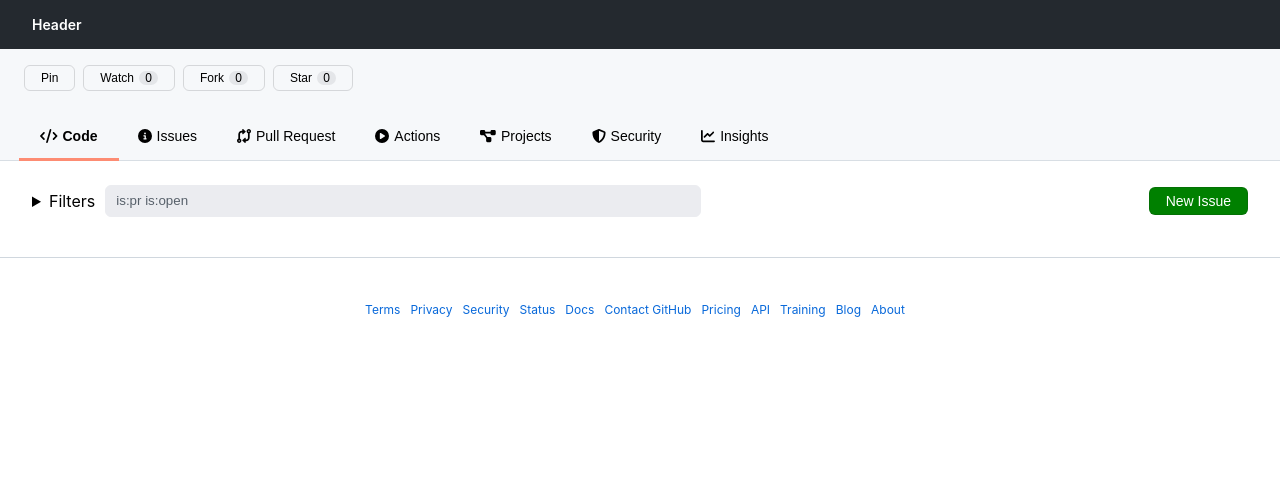
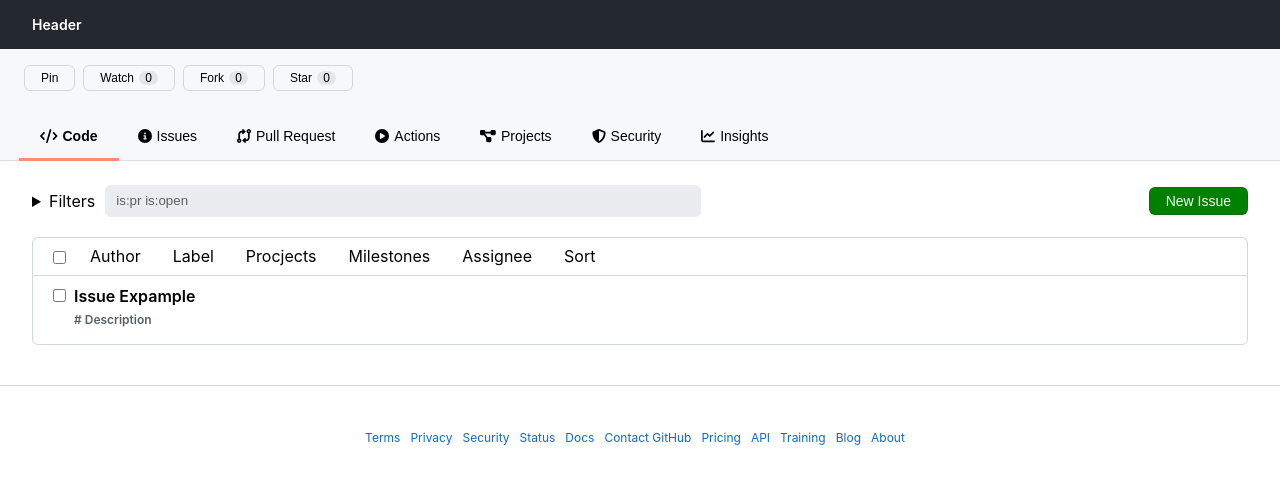
Before and after one commit to leejaelll/React-gitHubIssuePage, a React (Create React App) app: page / in a window 1280 px wide. Shown: the top 484 px of the page. Built offline with nearby package versions, Linux system fonts and the light colour scheme.

Commit message:
feat: Add code 'import component'
- ListContainer 컴포넌트에 ListItemLayout 컴포넌트 추가
- ListItem 컴포넌트 생성

```diff
--- a/src/components/ListContainer.js
+++ b/src/components/ListContainer.js
@@ -1,6 +1,8 @@
 import { useState, useEffect } from 'react';
 import styles from '../styles/ListContainer.module.css';
 import Button from './Button';
+import ListItem from './ListItem';
+import ListItemLayout from './ListItemLayout';
 
 export default function ListContainer() {
   const [inputValue, setInputValue] = useState('is:pr is:open');
@@ -26,6 +28,21 @@
         </div>
         <Button style={{ fontSize: '14px', backgroundColor: 'green', color: 'white' }}>New Issue</Button>
       </div>
+      <ListItemLayout className={styles.listFilter}>
+        <div className={styles.filterList}>
+          <span>Author</span>
+          <span>Label</span>
+          <span>Procjects</span>
+          <span>Milestones</span>
+          <span>Assignee</span>
+          <span>Sort</span>
+        </div>
+      </ListItemLayout>
+
+      {/* ListItem section */}
+      <div className={styles.container}>
+        <ListItem />
+      </div>
     </div>
   );
 }
--- /dev/null
+++ b/src/components/ListItem.js
@@ -0,0 +1,13 @@
+import styles from '../styles/ListItem.module.css';
+import ListItemLayout from './ListItemLayout';
+
+export default function ListItem({ checked, onChangeCheckBox, onClickTitle }) {
+  return (
+    <ListItemLayout>
+      <div onClick={onClickTitle} className={styles.title} role="button">
+        Issue Expample
+        <div className={styles.description}># Description</div>
+      </div>
+    </ListItemLayout>
+  );
+}
--- a/src/styles/ListContainer.module.css
+++ b/src/styles/ListContainer.module.css
@@ -35,6 +35,14 @@
   padding: 10px;
 }
 
+.listFilter {
+  margin-top: 20px;
+  border-top-left-radius: 6px;
+  border-top-right-radius: 6px;
+  background: rgb(246, 248, 250);
+  padding: 16px;
+}
+
 .input {
   border: 1px solid rgb(235, 236, 240);
   background-color: rgb(235, 236, 240);
@@ -45,3 +53,13 @@
   margin-left: 10px;
   color: #57606a;
 }
+
+.filterList {
+  display: flex;
+  align-items: center;
+}
+
+.filterList > span {
+  padding: 0 16px;
+  line-height: 21px;
+}
--- /dev/null
+++ b/src/styles/ListItem.module.css
@@ -0,0 +1,16 @@
+.title {
+  font-size: 16px;
+  font-weight: 600;
+  line-height: 24px;
+  margin-bottom: 4px;
+  cursor: pointer;
+}
+
+.title:hover {
+  color: #0969da;
+}
+
+.description {
+  color: rgb(87, 96, 106);
+  font-size: 12px;
+}
```
